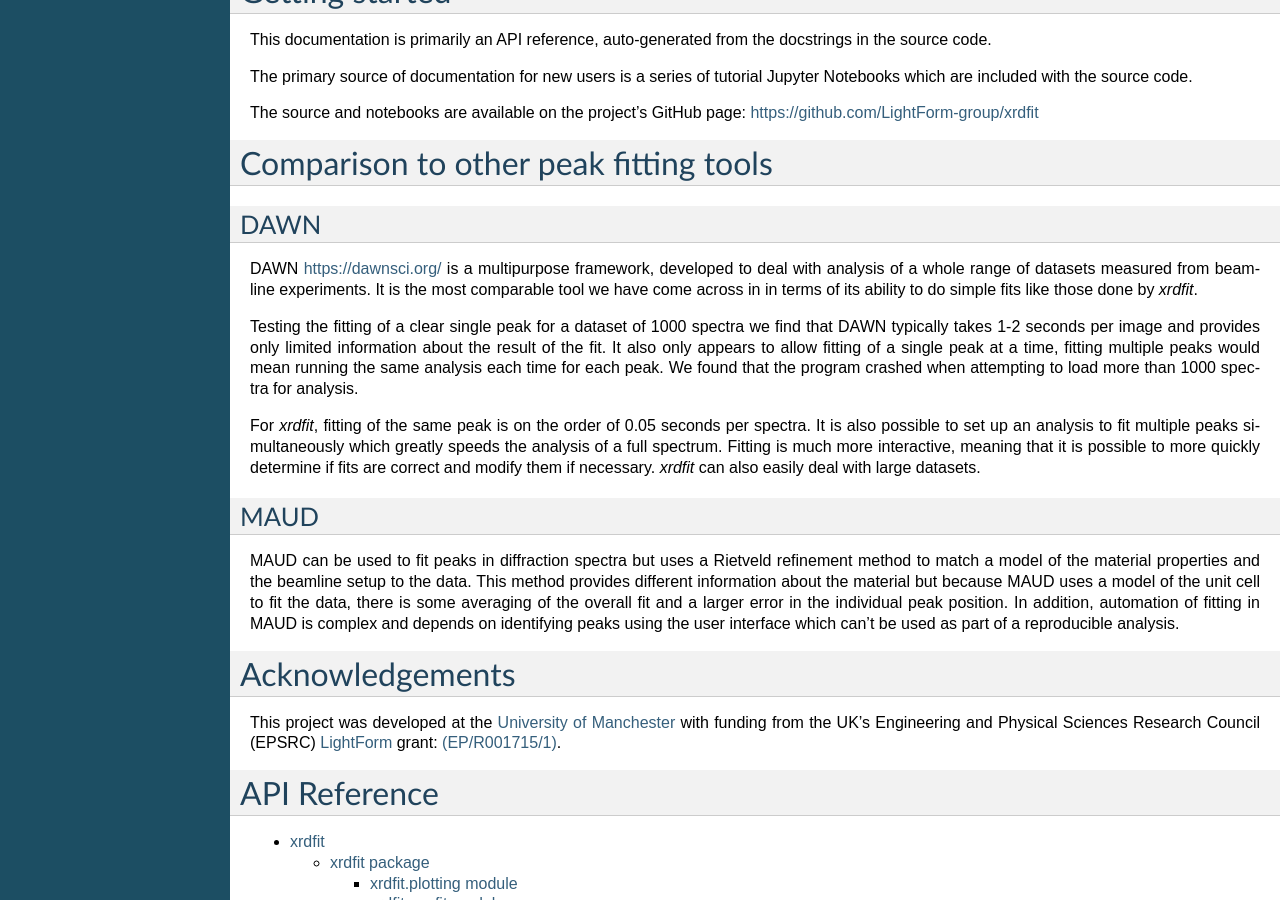
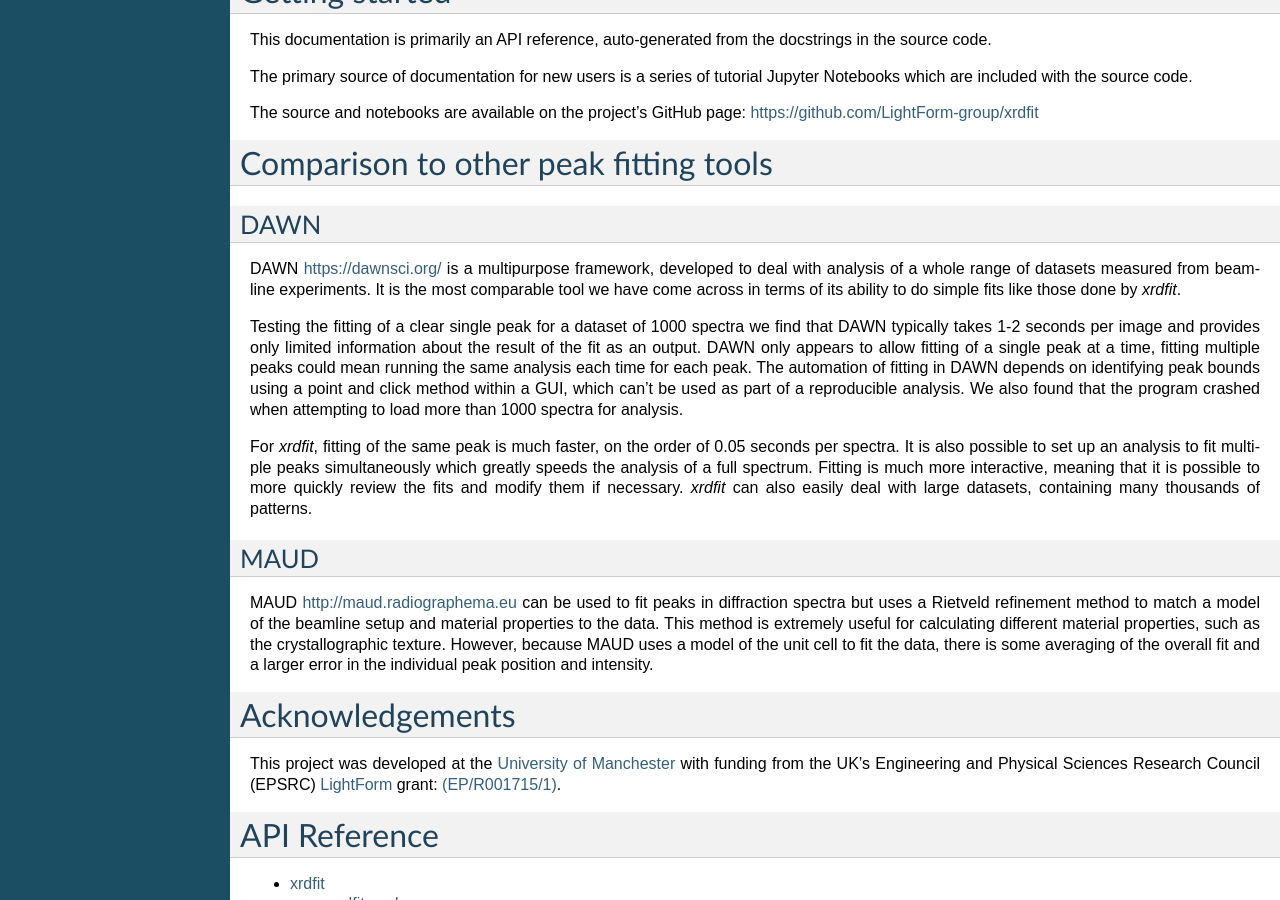
Before and after one commit to LightForm-group/xrdfit, a Sphinx documentation site: the page built from docs/source/index.rst, in a window 1280 px wide and 900 px high, scrolled down 545 px. Built offline with Sphinx 7.4.7, drawn with Linux system fonts in a browser that asks for light colours.

Commit message:
Update documentation file index.rst
Edit DAWN and MAUD comparison.

```diff
--- a/docs/source/index.rst
+++ b/docs/source/index.rst
@@ -42,27 +42,29 @@ DAWN
 -----
 
 DAWN `<https://dawnsci.org/>`_ is a multipurpose framework, developed to deal with analysis of a whole range of
-datasets measured from beamline experiments. It is the most comparable tool we have come across in in terms of its
+datasets measured from beamline experiments. It is the most comparable tool we have come across in terms of its
 ability to do simple fits like those done by `xrdfit`.
 
 Testing the fitting of a clear single peak for a dataset of 1000 spectra we find that DAWN typically takes 1-2 seconds
-per image and provides only limited information about the result of the fit. It also only appears to allow fitting of
-a single peak at a time, fitting multiple peaks would mean running the same analysis each time for each peak.
-We found that the program crashed when attempting to load more than 1000 spectra for analysis.
+per image and provides only limited information about the result of the fit as an output. DAWN only appears to allow
+fitting of a single peak at a time, fitting multiple peaks could mean running the same analysis each time for each
+peak. The automation of fitting in DAWN depends on identifying peak bounds using a point and click method within a
+GUI, which can't be used as part of a reproducible analysis. We also found that the program crashed when attempting
+to load more than 1000 spectra for analysis.
 
-For `xrdfit`, fitting of the same peak is on the order of 0.05 seconds per spectra. It is also possible to set up
-an analysis to fit multiple peaks simultaneously which greatly speeds the analysis of a full spectrum. Fitting is
-much more interactive, meaning that it is possible to more quickly determine if fits are correct and modify them if
-necessary. `xrdfit` can also easily deal with large datasets.
+For `xrdfit`, fitting of the same peak is much faster, on the order of 0.05 seconds per spectra. It is also possible
+to set up an analysis to fit multiple peaks simultaneously which greatly speeds the analysis of a full spectrum.
+Fitting is much more interactive, meaning that it is possible to more quickly review the fits and modify them if
+necessary. `xrdfit` can also easily deal with large datasets, containing many thousands of patterns.
 
 MAUD
 -----
 
-MAUD can be used to fit peaks in diffraction spectra but uses a Rietveld refinement method to match a model of the
-material properties and the beamline setup to the data. This method provides different information about the material
-but because MAUD uses a model of the unit cell to fit the data, there is some averaging of the overall fit and a larger
-error in the individual peak position. In addition, automation of fitting in MAUD is complex and depends on identifying
-peaks using the user interface which can't be used as part of a reproducible analysis.
+MAUD `<http://maud.radiographema.eu>`_ can be used to fit peaks in diffraction spectra but uses a Rietveld refinement
+method to match a model of the beamline setup and material properties to the data. This method is extremely useful for
+calculating different material properties, such as the crystallographic texture. However, because MAUD uses a model of
+the unit cell to fit the data, there is some averaging of the overall fit and a larger error in the individual peak
+position and intensity.
 
 
 Acknowledgements
```
